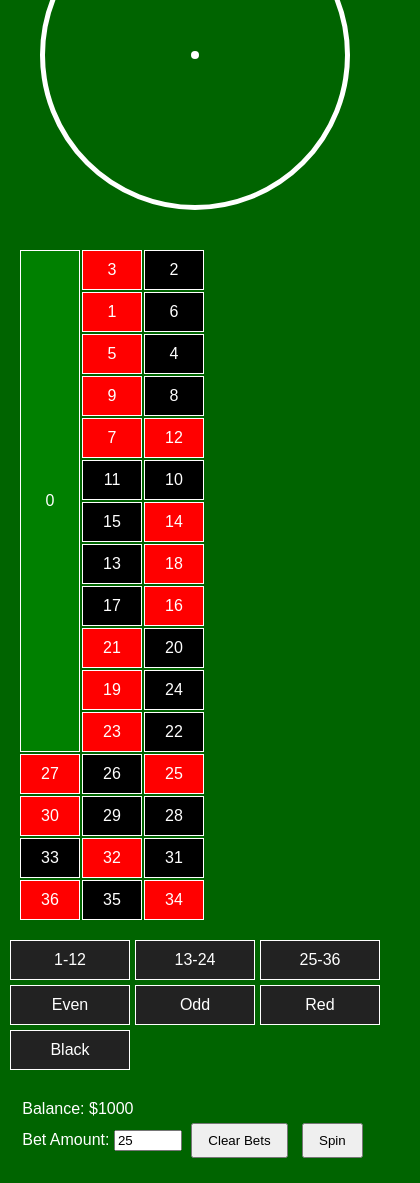
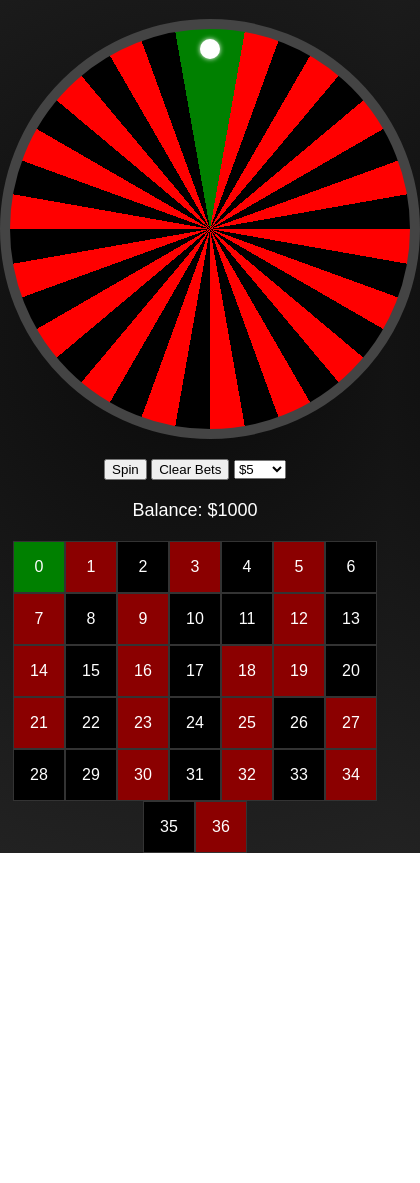
Before and after one commit to sandhujaskirat/Roulette-game, a plain HTML site: page index.html in a window 390 px wide. Shown: the part 177-1360 px from the top of the page, 420 px wide, since content can reach past the window. After the commit the page ends 1030 px from the top, so only its background shows below. Drawn offline with Linux system fonts and the light colour scheme.

Commit message:
Update index.html

```diff
--- a/index.html
+++ b/index.html
@@ -1,252 +1,299 @@
-<!DOCTYPE html><html lang="en">
+<!DOCTYPE html>
+<html lang="en">
 <head>
-  <meta charset="UTF-8" />
-  <meta name="viewport" content="width=device-width, initial-scale=1.0" />
-  <title>Roulette Game</title>
+  <meta charset="UTF-8">
+  <title>Jaskirat's Roulette Table</title>
   <style>
     body {
       font-family: Arial, sans-serif;
-      display: flex;
-      flex-direction: column;
-      align-items: center;
-      background: #006400;
+      background: radial-gradient(circle, #0a0a0a, #222);
       color: white;
+      text-align: center;
       margin: 0;
       padding: 0;
     }
-    h1 { margin: 10px; }
-    .game {
-      display: flex;
-      flex-wrap: wrap;
-      justify-content: center;
+    h1 {
+      padding: 20px;
+      color: gold;
+      text-shadow: 0 0 10px black;
     }
-    .wheel {
+    #roulette {
       position: relative;
-      width: 300px;
-      height: 300px;
+      width: 400px;
+      height: 400px;
+      margin: 20px auto;
       border-radius: 50%;
-      border: 5px solid #fff;
-      margin: 20px;
-      overflow: hidden;
+      border: 10px solid #444;
+      background: conic-gradient(
+        green 0deg 10deg,
+        red 10deg 20deg,
+        black 20deg 30deg,
+        red 30deg 40deg,
+        black 40deg 50deg,
+        red 50deg 60deg,
+        black 60deg 70deg,
+        red 70deg 80deg,
+        black 80deg 90deg,
+        red 90deg 100deg,
+        black 100deg 110deg,
+        red 110deg 120deg,
+        black 120deg 130deg,
+        red 130deg 140deg,
+        black 140deg 150deg,
+        red 150deg 160deg,
+        black 160deg 170deg,
+        red 170deg 180deg,
+        black 180deg 190deg,
+        red 190deg 200deg,
+        black 200deg 210deg,
+        red 210deg 220deg,
+        black 220deg 230deg,
+        red 230deg 240deg,
+        black 240deg 250deg,
+        red 250deg 260deg,
+        black 260deg 270deg,
+        red 270deg 280deg,
+        black 280deg 290deg,
+        red 290deg 300deg,
+        black 300deg 310deg,
+        red 310deg 320deg,
+        black 320deg 330deg,
+        red 330deg 340deg,
+        black 340deg 350deg,
+        green 350deg 360deg
+      );
     }
-    .wheel::before {
-      content: '';
+    #ball {
       position: absolute;
-      top: 50%; left: 50%;
-      width: 8px; height: 8px;
+      width: 20px;
+      height: 20px;
       background: white;
       border-radius: 50%;
-      transform: translate(-50%, -50%);
-      z-index: 2;
+      top: 10px;
+      left: 190px;
+      box-shadow: 0 0 5px #fff;
     }
-    .wheel-numbers {
-      position: absolute;
-      width: 100%;
-      height: 100%;
-      border-radius: 50%;
-      transform: rotate(0deg);
-      transition: transform 5s cubic-bezier(.17,.67,.83,.67);
-    }
-    .wheel-number {
-      position: absolute;
-      left: 50%;
-      top: 50%;
-      transform-origin: 0 -140px;
-      font-size: 10px;
-    }
-    .pointer {
-      width: 0;
-      height: 0;
-      border-left: 10px solid transparent;
-      border-right: 10px solid transparent;
-      border-bottom: 20px solid yellow;
-      position: absolute;
-      top: -20px;
-      left: 50%;
-      transform: translateX(-50%);
-      z-index: 5;
-    }
-    .table {
-      display: grid;
-      grid-template-columns: repeat(3, 60px);
-      grid-auto-rows: 40px;
-      margin: 20px;
-      gap: 2px;
+    #table {
+      margin-top: 20px;
+      display: flex;
+      justify-content: center;
+      flex-wrap: wrap;
+      max-width: 600px;
+      margin-left: auto;
+      margin-right: auto;
     }
     .cell {
-      background: green;
-      border: 1px solid white;
+      width: 50px;
+      height: 50px;
+      border: 1px solid #333;
       display: flex;
       justify-content: center;
       align-items: center;
+      cursor: pointer;
       position: relative;
-      cursor: pointer;
     }
-    .cell.red { background: red; }
-    .cell.black { background: black; }
-    .cell.zero { background: green; grid-row: span 12; }
+    .cell.red { background: darkred; }
+    .cell.black { background: black; color: white; }
+    .cell.green { background: green; }
     .chip {
       position: absolute;
-      width: 30px; height: 30px;
-      border-radius: 50%;
+      bottom: 5px;
+      font-size: 14px;
       background: gold;
       color: black;
-      font-size: 12px;
-      display: flex;
-      justify-content: center;
-      align-items: center;
+      border-radius: 50%;
+      padding: 2px 6px;
+      border: 1px solid black;
     }
-    .controls {
+    #controls {
       margin: 20px;
     }
-    .btn {
-      margin: 5px;
-      padding: 8px 15px;
-      cursor: pointer;
+    #popup {
+      position: fixed;
+      top: 40%;
+      left: 50%;
+      transform: translate(-50%, -50%);
+      background: rgba(0,0,0,0.9);
+      padding: 30px;
+      border-radius: 15px;
+      display: none;
+      font-size: 20px;
     }
-    .outside-bets {
-      display: grid;
-      grid-template-columns: repeat(3, 120px);
-      gap: 5px;
-      margin: 10px;
+    #balance {
+      font-size: 18px;
+      margin-top: 10px;
     }
-    .outside-cell {
-      background: #222;
-      border: 1px solid white;
-      padding: 10px;
-      text-align: center;
-      cursor: pointer;
-      position: relative;
+    canvas.confetti {
+      position: fixed;
+      top: 0;
+      left: 0;
+      width: 100%;
+      height: 100%;
+      pointer-events: none;
     }
   </style>
 </head>
 <body>
-  <h1>Roulette Game</h1>
-  <div class="game">
-    <div class="wheel">
-      <div class="pointer"></div>
-      <div class="wheel-numbers" id="wheelNumbers"></div>
+  <h1>🎰 Welcome to Jaskirat's Roulette Table 🎰</h1>
+  <div id="roulette">
+    <div id="ball"></div>
   </div>
-    <div>
-      <div class="table" id="table"></div>
-      <div class="outside-bets" id="outsideBets"></div>
+  <div id="controls">
+    <button onclick="spin()">Spin</button>
+    <button onclick="clearBets()">Clear Bets</button>
+    <select id="chipValue">
+      <option value="5">$5</option>
+      <option value="25">$25</option>
+      <option value="50">$50</option>
+      <option value="100">$100</option>
+    </select>
   </div>
-  </div>
-  <div class="controls">
-    Balance: $<span id="balance">1000</span><br>
-    Bet Amount: <input type="number" id="betAmount" value="25" min="1" style="width:60px;">
-    <button class="btn" onclick="clearBets()">Clear Bets</button>
-    <button class="btn" onclick="spinWheel()">Spin</button>
-  </div>
+  <div id="balance">Balance: $1000</div>
+  <div id="table"></div>
+  <div id="popup"></div>
+  <canvas class="confetti"></canvas>
+
+  <audio id="ballSound" src="https://www.soundjay.com/mechanical/sounds/ball-bearing-1.mp3"></audio>
+  <audio id="winSound" src="https://www.soundjay.com/human/sounds/applause-8.mp3"></audio>
+  <audio id="loseSound" src="https://www.soundjay.com/human/sounds/boo-1.mp3"></audio>
+  <audio id="chipSound" src="https://www.soundjay.com/misc/sounds/coin-drop-4.mp3"></audio>
+
   <script>
-    const balanceEl = document.getElementById('balance');
+    const table = document.getElementById("table");
+    const balanceDisplay = document.getElementById("balance");
+    const popup = document.getElementById("popup");
+    const chipValueSelect = document.getElementById("chipValue");
+    const ball = document.getElementById("ball");
     let balance = 1000;
-    const tableEl = document.getElementById('table');
-    const outsideEl = document.getElementById('outsideBets');
-    const wheelEl = document.getElementById('wheelNumbers');
-    const betAmountEl = document.getElementById('betAmount');
-    let bets = [];const redNumbers = [1,3,5,7,9,12,14,16,18,19,21,23,25,27,30,32,34,36];
-const numbers = [0,...Array.from({length:36},(_,i)=>i+1)];
+    let bets = {};
+    let spinning = false;
 
-// Build wheel numbers layout
-numbers.forEach((n,i)=>{
-  let div = document.createElement('div');
-  div.className = 'wheel-number';
-  div.style.transform = `rotate(${(i/numbers.length)*360}deg) translateY(-140px)`;
-  div.textContent = n;
-  div.style.color = n===0?'green':redNumbers.includes(n)?'red':'white';
-  wheelEl.appendChild(div);
+    const numbers = Array.from({length: 37}, (_,i)=>i);
+    const redNumbers = [1,3,5,7,9,12,14,16,18,19,21,23,25,27,30,32,34,36];
+
+    numbers.forEach(num=>{
+      const div = document.createElement("div");
+      div.classList.add("cell");
+      if(num===0) div.classList.add("green");
+      else if(redNumbers.includes(num)) div.classList.add("red");
+      else div.classList.add("black");
+      div.textContent = num;
+      div.onclick=()=>placeBet(num,div);
+      table.appendChild(div);
     });
 
-// Build table grid
-let zeroCell = document.createElement('div');
-zeroCell.textContent = '0';
-zeroCell.className = 'cell zero';
-zeroCell.onclick=()=>placeBet('number',0,zeroCell);
-tableEl.appendChild(zeroCell);
-
-for(let r=0;r<12;r++){
-  for(let c=0;c<3;c++){
-    let num = r*3+(3-c);
-    let cell = document.createElement('div');
-    cell.textContent = num;
-    cell.className = 'cell ' + (redNumbers.includes(num)?'red':'black');
-    cell.onclick=()=>placeBet('number',num,cell);
-    tableEl.appendChild(cell);
+    function placeBet(num,cell){
+      const chipValue = parseInt(chipValueSelect.value);
+      if(balance>=chipValue && !spinning){
+        balance -= chipValue;
+        bets[num] = (bets[num]||0)+chipValue;
+        updateBalance();
+        document.getElementById("chipSound").play();
+        let chip = cell.querySelector(".chip");
+        if(!chip){
+          chip = document.createElement("div");
+          chip.className="chip";
+          chip.textContent="$"+bets[num];
+          cell.appendChild(chip);
+        } else {
+          chip.textContent="$"+bets[num];
+        }
       }
     }
 
-// Build outside bets
-const outsideBets = [
-  {label:"1-12",type:"dozen",value:1},
-  {label:"13-24",type:"dozen",value:2},
-  {label:"25-36",type:"dozen",value:3},
-  {label:"Even",type:"evenodd",value:"even"},
-  {label:"Odd",type:"evenodd",value:"odd"},
-  {label:"Red",type:"color",value:"red"},
-  {label:"Black",type:"color",value:"black"}
-];
-outsideBets.forEach(b=>{
-  let div = document.createElement('div');
-  div.className = 'outside-cell';
-  div.textContent = b.label;
-  div.onclick=()=>placeBet(b.type,b.value,div);
-  outsideEl.appendChild(div);
-});
-
-function placeBet(type,value,cell){
-  let betAmount = parseInt(betAmountEl.value);
-  if(balance<betAmount) return alert('Not enough balance');
-  balance-=betAmount;
-  balanceEl.textContent=balance;
-  bets.push({type,value,amount:betAmount});
-  let chip=document.createElement('div');
-  chip.className='chip';
-  chip.textContent=betAmount;
-  chip.style.top = (Math.random()*10+10)+'px';
-  chip.style.left = (Math.random()*10+10)+'px';
-  cell.appendChild(chip);
+    function updateBalance(){
+      balanceDisplay.textContent = "Balance: $"+balance;
     }
 
     function clearBets(){
-  bets=[];
-  document.querySelectorAll('.chip').forEach(c=>c.remove());
+      bets={};
+      document.querySelectorAll(".chip").forEach(c=>c.remove());
+      updateBalance();
     }
 
-function spinWheel(){
-  if(bets.length===0) return alert('Place a bet first!');
-  const winningIndex = Math.floor(Math.random()*numbers.length);
-  const winningNumber = numbers[winningIndex];
-  wheelEl.style.transform = `rotate(${3600+ (360*(winningIndex/numbers.length))}deg)`;
-  setTimeout(()=>{
-    settleBets(winningNumber);
-  },5200);
+    function spin(){
+      if(spinning) return;
+      spinning=true;
+      document.getElementById("ballSound").play();
+      const winningNumber = Math.floor(Math.random()*37);
+      let deg=0;
+      let ballDeg=0;
+      const spinTime = 15000;
+      const interval = 30;
+      const totalFrames = spinTime/interval;
+      let frame=0;
+      const spinInterval = setInterval(()=>{
+        frame++;
+        deg += 10;
+        ballDeg -= 20;
+        document.getElementById("roulette").style.transform=`rotate(${deg}deg)`;
+        ball.style.transform=`rotate(${ballDeg}deg) translateY(-180px)`;
+        if(frame>=totalFrames){
+          clearInterval(spinInterval);
+          finishSpin(winningNumber);
+        }
+      },interval);
     }
 
-function settleBets(win){
-  let winnings=0;
-  bets.forEach(b=>{
-    if(b.type==='number' && b.value===win) winnings+=b.amount*36;
-    if(b.type==='color'){
-      if(b.value==='red' && redNumbers.includes(win)) winnings+=b.amount*2;
-      if(b.value==='black' && !redNumbers.includes(win) && win!==0) winnings+=b.amount*2;
+    function finishSpin(num){
+      spinning=false;
+      let winAmount=0;
+      if(bets[num]){
+        winAmount += bets[num]*36;
       }
-    if(b.type==='evenodd'){
-      if(b.value==='even' && win%2===0 && win!==0) winnings+=b.amount*2;
-      if(b.value==='odd' && win%2===1) winnings+=b.amount*2;
+      balance += winAmount;
+      updateBalance();
+      if(winAmount>0){
+        showPopup("🎉 You won $"+winAmount+" on "+num+"! 🎉",true);
+        document.getElementById("winSound").play();
+        launchConfetti();
+      } else {
+        showPopup("😞 You lost! Winning number: "+num,false);
+        document.getElementById("loseSound").play();
       }
-    if(b.type==='dozen'){
-      if(b.value===1 && win>=1&&win<=12) winnings+=b.amount*3;
-      if(b.value===2 && win>=13&&win<=24) winnings+=b.amount*3;
-      if(b.value===3 && win>=25&&win<=36) winnings+=b.amount*3;
-    }
-  });
-  balance+=winnings;
-  balanceEl.textContent=balance;
-  alert(`Winning number: ${win}\nYou won: $${winnings}`);
       clearBets();
     }
 
+    function showPopup(text,win){
+      popup.textContent=text;
+      popup.style.display="block";
+      setTimeout(()=>popup.style.display="none",4000);
+    }
+
+    function launchConfetti(){
+      const canvas = document.querySelector(".confetti");
+      const ctx = canvas.getContext("2d");
+      canvas.width = window.innerWidth;
+      canvas.height = window.innerHeight;
+      let pieces = Array.from({length:150},()=>({
+        x:Math.random()*canvas.width,
+        y:Math.random()*canvas.height,
+        r:Math.random()*6+4,
+        d:Math.random()*150
+      }));
+      function draw(){
+        ctx.clearRect(0,0,canvas.width,canvas.height);
+        ctx.fillStyle="gold";
+        ctx.beginPath();
+        for(let p of pieces){
+          ctx.moveTo(p.x,p.y);
+          ctx.arc(p.x,p.y,p.r,0,Math.PI*2,true);
+        }
+        ctx.fill();
+        update();
+      }
+      function update(){
+        for(let p of pieces){
+          p.y+=Math.cos(p.d)+1+p.r/2;
+          p.x+=Math.sin(p.d);
+          if(p.y>canvas.height){
+            p.y=0;p.x=Math.random()*canvas.width;
+          }
+        }
+      }
+      setInterval(draw,20);
+      setTimeout(()=>ctx.clearRect(0,0,canvas.width,canvas.height),5000);
+    }
   </script>
 </body>
 </html>
```
Lines whose indentation alone changed are shown as unchanged.
